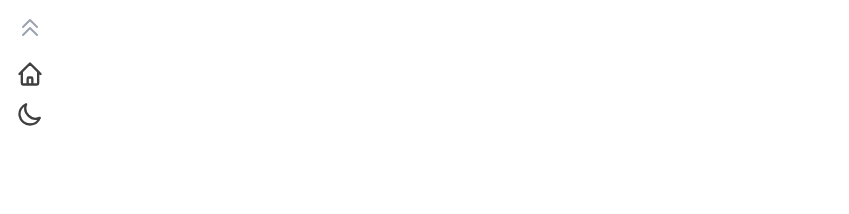
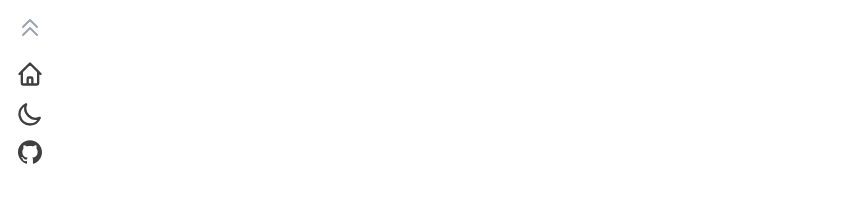
Before and after one commit to staaph/vue-components, a Vue app: page / in a window 1280 px wide. Both pictures are taken after a click on the element 30 px from the left and 30 px from the top of the page. Shown: the top 214 px of the page, without its empty margins (0-849 px from the left). Built offline with nearby package versions, Linux system fonts and the light colour scheme.

Commit message:
added github

```diff
--- a/src/App.vue
+++ b/src/App.vue
@@ -4,5 +4,5 @@
 </template>
 
 <script setup lang="ts">
-import HomeMenu from './components/HomeMenu.vue';
+import HomeMenu from '@/components/HomeMenu.vue';
 </script>
--- /dev/null
+++ b/src/assets/icons/GithubIcon.vue
@@ -0,0 +1,12 @@
+<template>
+  <svg
+    role="img"
+    viewBox="0 0 24 24"
+    xmlns="http://www.w3.org/2000/svg"
+    fill="currentColor"
+  >
+    <path
+      d="M12 .297c-6.63 0-12 5.373-12 12 0 5.303 3.438 9.8 8.205 11.385.6.113.82-.258.82-.577 0-.285-.01-1.04-.015-2.04-3.338.724-4.042-1.61-4.042-1.61C4.422 18.07 3.633 17.7 3.633 17.7c-1.087-.744.084-.729.084-.729 1.205.084 1.838 1.236 1.838 1.236 1.07 1.835 2.809 1.305 3.495.998.108-.776.417-1.305.76-1.605-2.665-.3-5.466-1.332-5.466-5.93 0-1.31.465-2.38 1.235-3.22-.135-.303-.54-1.523.105-3.176 0 0 1.005-.322 3.3 1.23.96-.267 1.98-.399 3-.405 1.02.006 2.04.138 3 .405 2.28-1.552 3.285-1.23 3.285-1.23.645 1.653.24 2.873.12 3.176.765.84 1.23 1.91 1.23 3.22 0 4.61-2.805 5.625-5.475 5.92.42.36.81 1.096.81 2.22 0 1.606-.015 2.896-.015 3.286 0 .315.21.69.825.57C20.565 22.092 24 17.592 24 12.297c0-6.627-5.373-12-12-12"
+    />
+  </svg>
+</template>
--- a/src/components/HomeMenu.vue
+++ b/src/components/HomeMenu.vue
@@ -10,8 +10,9 @@
       </div>
       <section
         class="flex flex-col justify-center items-center gap-y-3 opacity-75"
+        v-if="isMenuOpen"
       >
-        <router-link to="/" v-if="isMenuOpen">
+        <router-link to="/">
           <HomeIcon class="w-7 h-7 hover:opacity-50" />
         </router-link>
         <button v-if="isMenuOpen" class="hover:opacity-50">
@@ -22,6 +23,13 @@
           />
           <Moon v-else @click="toggleTheme" class="h-7 w-7" />
         </button>
+        <a
+          href="https://github.com/staaph"
+          rel="noopener noreferrer nofollow"
+          target="_blank"
+          class="hover:opacity-50"
+          ><GithubIcon class="h-6 w-6"
+        /></a>
       </section>
     </div>
   </main>
@@ -32,6 +40,7 @@ import HomeIcon from '@/assets/icons/HomeIcon.vue';
 import ArrowDown from '@/assets/icons/ArrowDown.vue';
 import Moon from '@/assets/icons/MoonIcon.vue';
 import Sun from '@/assets/icons/SunIcon.vue';
+import GithubIcon from '@/assets/icons/GithubIcon.vue';
 import ArrowUp from '@/assets/icons/ArrowUp.vue';
 import { useDark } from '@/composables/useDark';
 import { ref, type Ref } from 'vue';
```
